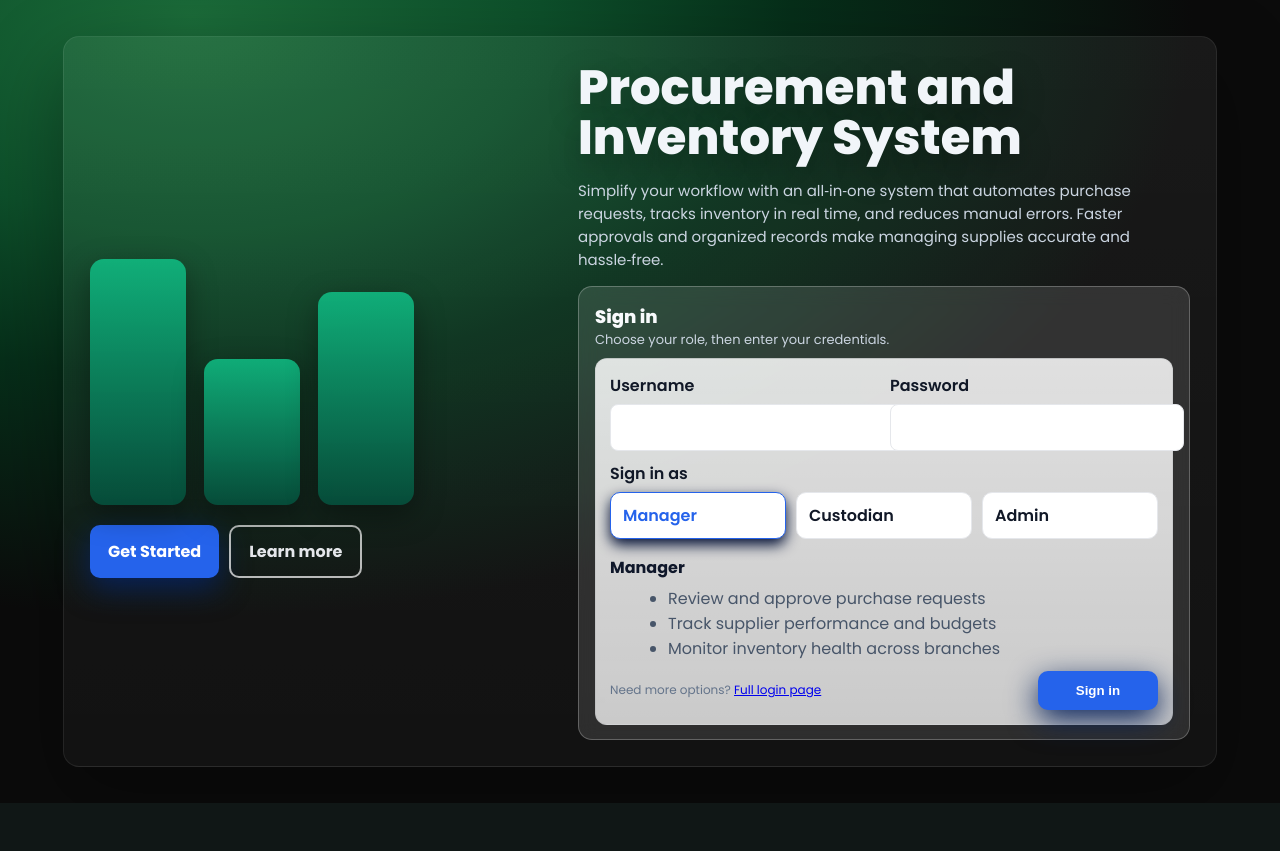
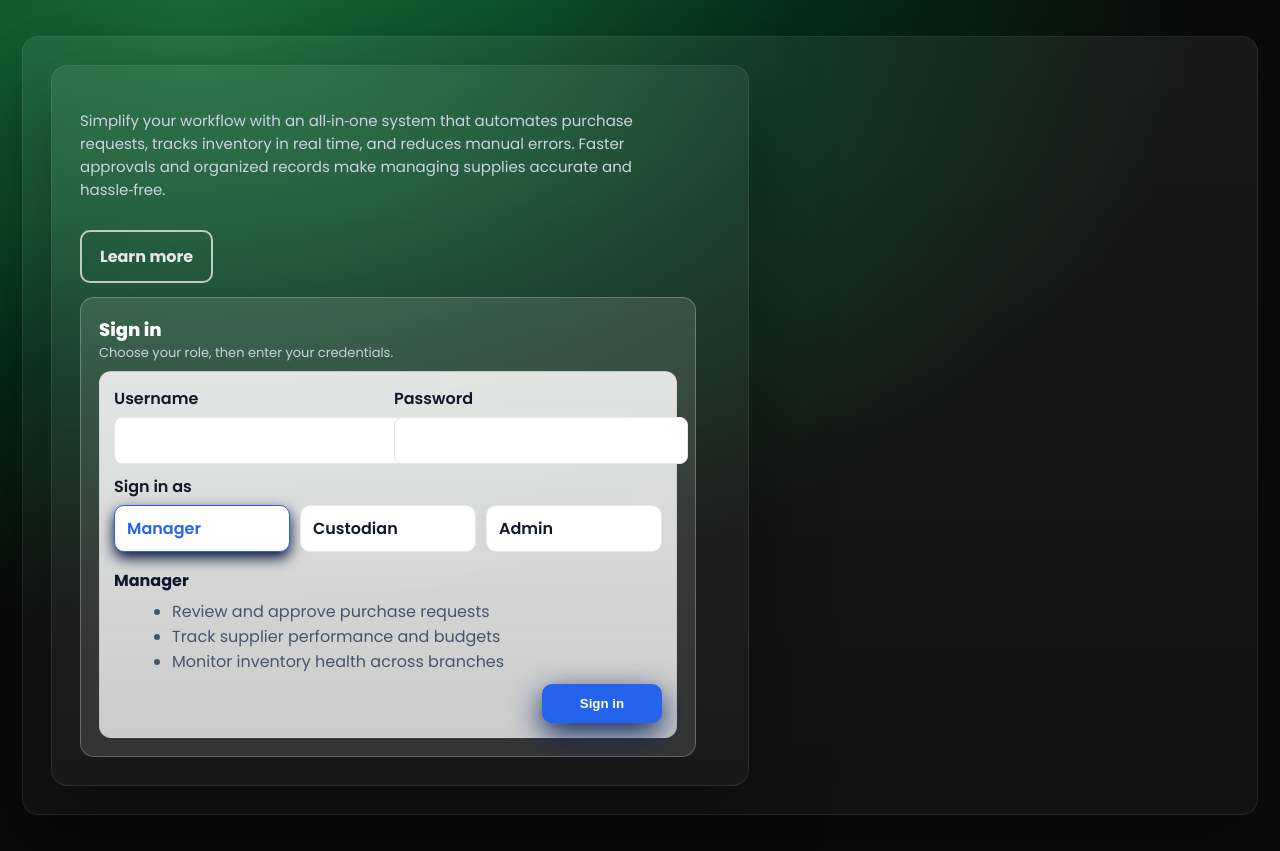
Before and after one commit to bscsBaynosa/procurement-inventory-system, a PHP site: page / in a window 1280 px wide. Shown: the part 70-921 px from the top of the page. Before the commit the page ends 873 px from the top, so only its background shows below. Run offline with PHP 8.4, Linux system fonts and the light colour scheme.

Commit message:
Adjusted

```diff
--- a/templates/auth/landing.php
+++ b/templates/auth/landing.php
@@ -30,19 +30,13 @@
         .nav-links a { color:#e5e7eb; text-decoration:none; margin-left:20px; font-weight:600; opacity:.9; transition:opacity .2s ease; }
         .nav-links a:hover { opacity:1; }
 
-        .hero { padding: 36px 22px; }
-        .hero-inner { max-width: 1100px; margin: 0 auto; background: linear-gradient(180deg, rgba(255,255,255,.06), rgba(255,255,255,.03)); border:1px solid rgba(255,255,255,.08); border-radius:16px; padding: 26px; display:grid; grid-template-columns: 1.05fr .95fr; gap: 18px; align-items:center; box-shadow: 0 30px 80px rgba(0,0,0,.35); }
-        @media (max-width: 900px) { .hero-inner { grid-template-columns: 1fr; } }
+    .hero { padding: 36px 22px; }
+    .hero-inner { max-width: 1200px; margin: 0 auto; background: linear-gradient(180deg, rgba(255,255,255,.06), rgba(255,255,255,.03)); border:1px solid rgba(255,255,255,.08); border-radius:16px; padding: 28px; display:grid; grid-template-columns: 1fr 1fr; gap: 24px; align-items:stretch; box-shadow: 0 30px 80px rgba(0,0,0,.35); }
+    @media (max-width: 900px) { .hero-inner { grid-template-columns: 1fr; } }
 
-        .hero-graphic { display:grid; grid-template-rows: 1fr auto; gap: 20px; }
-        .bars { display:flex; align-items:flex-end; gap: 18px; height: 280px; }
-        .bar { width: 96px; background: linear-gradient(180deg, rgba(16,185,129,.9), rgba(6,78,59,.95)); border-radius:14px; box-shadow: 0 10px 30px rgba(0,0,0,.35); transform-origin: bottom; animation: grow 1.2s ease var(--d,0s) both; }
-        .bar:nth-child(1) { height: 88%; --d:.1s }
-        .bar:nth-child(2) { height: 52%; --d:.2s }
-        .bar:nth-child(3) { height: 76%; --d:.3s }
-        @keyframes grow { from { transform: scaleY(.2); opacity:.4 } to { transform: scaleY(1); opacity:1 } }
+    .left-col { display:flex; flex-direction:column; justify-content:center; gap: 14px; }
 
-        .cta { display:flex; gap:10px; }
+    .cta { display:flex; gap:10px; }
         .btn { display:inline-flex; align-items:center; justify-content:center; padding:12px 18px; border-radius:10px; text-decoration:none; font-weight:700; border:0; cursor:pointer; transition: transform .12s ease, filter .2s ease, box-shadow .2s ease; }
         .btn:active { transform: translateY(1px); }
         .btn-primary { background: var(--accent); color:#fff; box-shadow: 0 10px 30px color-mix(in oklab, var(--accent) 50%, #000 50%); }
@@ -50,15 +44,15 @@
         .btn-outline { background: transparent; color: #e5e7eb; border:2px solid rgba(255,255,255,.7); }
         .btn-outline:hover { background: rgba(255,255,255,.08); }
 
-        .headline { color:#f1f5f9; font-size: clamp(28px, 4vw, 48px); line-height:1.05; margin: 0 0 8px 0; font-weight:800; text-shadow: 0 10px 30px rgba(0,0,0,.35); }
-        .subhead { color: #cbd5e1; font-size: 15px; max-width: 600px; }
+    .headline { color:#f1f5f9; font-size: clamp(28px, 4vw, 52px); line-height:1.05; margin: 0 0 10px 0; font-weight:800; text-shadow: 0 10px 30px rgba(0,0,0,.35); }
+    .subhead { color: #cbd5e1; font-size: 15px; max-width: 640px; }
 
         /* Inline sign-in glass card */
-        .signin-card { background: rgba(255,255,255,.12); border:1px solid rgba(255,255,255,.25); backdrop-filter: blur(10px); -webkit-backdrop-filter: blur(10px); border-radius: 14px; padding: 16px 16px 14px; color:#0f172a; }
+    .signin-card { background: rgba(255,255,255,.12); border:1px solid rgba(255,255,255,.25); backdrop-filter: blur(10px); -webkit-backdrop-filter: blur(10px); border-radius: 14px; padding: 18px; color:#0f172a; height:100%; display:flex; flex-direction:column; }
         .signin-header { display:flex; align-items:center; justify-content:space-between; margin-bottom: 8px; }
         .signin-title { color:#f8fafc; font-weight:800; font-size: 18px; }
         .signin-sub { color:#cbd5e1; font-size: 13px; }
-        .signin { background: linear-gradient(180deg, rgba(255,255,255,.85), rgba(255,255,255,.75)); border:1px solid rgba(15,23,42,.06); border-radius: 12px; padding: 14px; }
+    .signin { background: linear-gradient(180deg, rgba(255,255,255,.85), rgba(255,255,255,.75)); border:1px solid rgba(15,23,42,.06); border-radius: 12px; padding: 14px; flex:1; display:flex; flex-direction:column; }
         .form-row { display:flex; gap:12px; }
         .form-group { margin-bottom: 10px; display:block; }
         .form-group label { display:block; font-weight:600; margin-bottom:6px; color:#111827; }
@@ -67,8 +61,7 @@
         .chip { padding:10px 12px; border-radius:10px; border:1.5px solid #e5e7eb; background:#fff; cursor:pointer; transition: all .15s ease; color:#111; min-width: 150px; display:inline-flex; justify-content:center; align-items:center; font-weight:600; }
         .chip input { display:none; }
         .chip.active { border-color: var(--accent); color: var(--accent); box-shadow: 0 6px 14px color-mix(in oklab, var(--accent) 35%, #000 65%); }
-        .signin-actions { display:flex; gap:10px; justify-content:space-between; align-items:center; margin-top: 6px; }
-        .signin-actions .hint { color:#64748b; font-size:12px; }
+    .signin-actions { display:flex; gap:10px; justify-content:flex-end; align-items:center; margin-top: 6px; }
     </style>
     </head>
 <body>
@@ -87,25 +80,17 @@
 
     <section class="hero">
         <div class="hero-inner">
-            <div class="hero-graphic">
-                <div class="bars">
-                    <div class="bar"></div>
-                    <div class="bar"></div>
-                    <div class="bar"></div>
-                </div>
-                <div class="cta">
-                    <a class="btn btn-primary" href="#signin">Get Started</a>
-                    <a class="btn btn-outline" href="#about">Learn more</a>
-                </div>
-            </div>
-            <div>
-                <h1 class="headline">Procurement and Inventory System</h1>
+            <div class="hero-inner">
+                <div class="left-col">
                 <p class="subhead">
                     Simplify your workflow with an all‑in‑one system that automates purchase requests,
                     tracks inventory in real time, and reduces manual errors. Faster approvals and
                     organized records make managing supplies accurate and hassle‑free.
                 </p>
 
+                    <div class="cta">
+                        <a class="btn btn-outline" href="#about">Learn more</a>
+                    </div>
                 <!-- Inline glass sign-in -->
                 <div class="signin-card" id="signin">
                     <div class="signin-header">
@@ -144,7 +129,6 @@
                                 <!-- dynamic description goes here -->
                             </div>
                             <div class="signin-actions">
-                                <span class="hint">Need more options? <a href="/login">Full login page</a></span>
                                 <button type="submit" class="btn btn-primary" style="min-width:120px;">Sign in</button>
                             </div>
                         </form>
```
